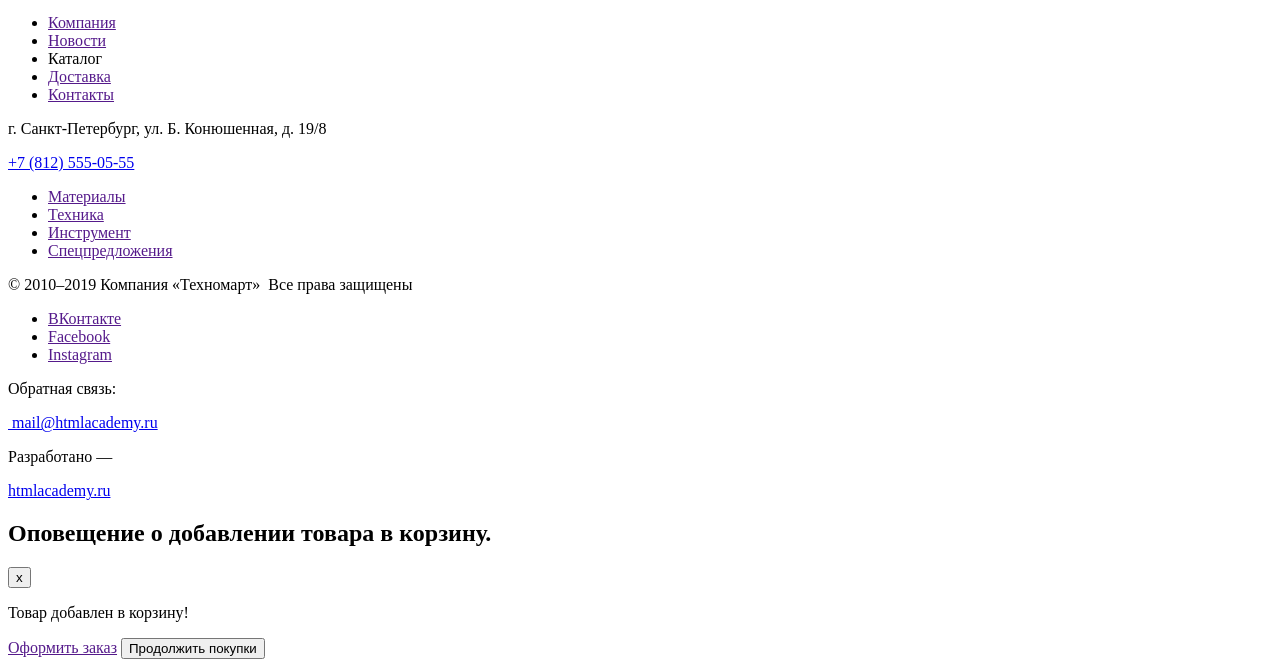
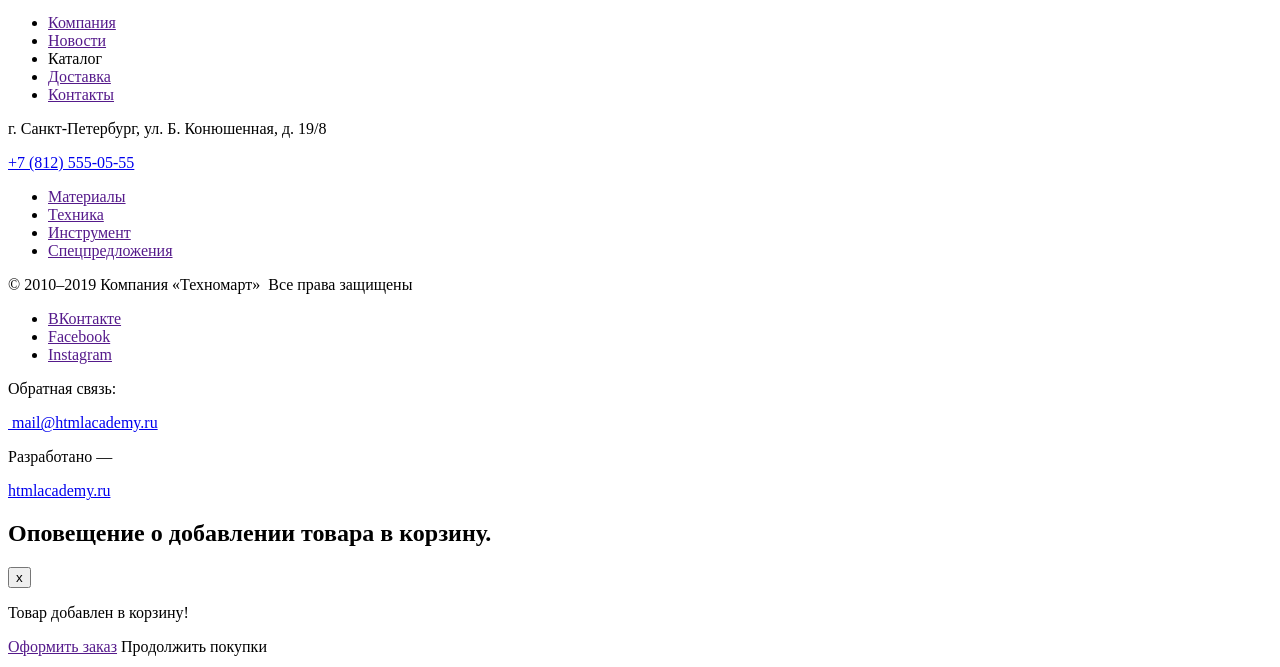
Before and after one commit to ko-yu-ki/1050403-technomart-28, a plain HTML site: page catalog.html in a window 1280 px wide. Shown: the part 3831-4498 px from the top of the page. Drawn offline with Linux system fonts and the light colour scheme; a web font is replaced by a local one.

Commit message:
в каталоге в модальном окне кнопка о продолжении покупок заменена на ссылку

```diff
--- a/catalog.html
+++ b/catalog.html
@@ -133,7 +133,6 @@
         <!-- проставлен checked у  Бош и Макиты + Аккумуляторные-->
         <fieldset class="filter-form__fieldset">
           <legend class="filter-form__legend">Производители:</legend>
-                              <!-- не будет ли лишним список или надо каждую пару просто обернуть в тег P, хотя в Барбершопе в демке сделано так  -->
           <ul class="filter-form__list">
             <li class="filter-form__item">
               <input class="filter-form__checkbox" id="prod-bosch-id" type="checkbox" name="Bosch" checked>
@@ -405,7 +404,7 @@
   <p class="to-cart-modal__text">Товар добавлен в корзину!</p>
   <div class="to-cart-modal__footer">
     <a href="" class="to-cart-modal__footer-checkout">Оформить заказ</a>
-    <button class="to-cart-modal__close" type="button">Продолжить покупки</button>
+    <a class="to-cart-modal__close-button button">Продолжить покупки</a>
     <!-- просто закрытие происходит окна по кнопке Продолжить покупки? -->
   </div>
 </section>
```
